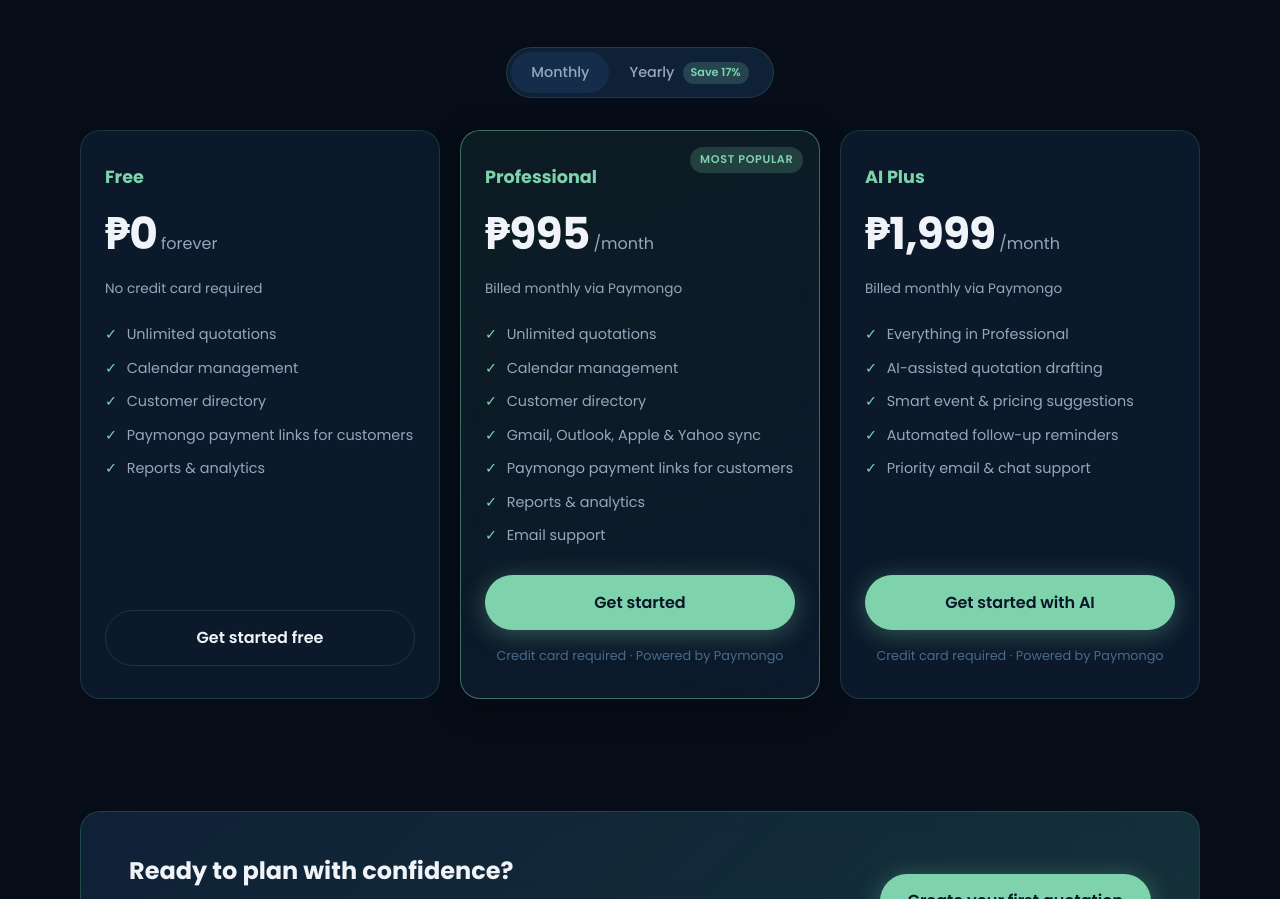
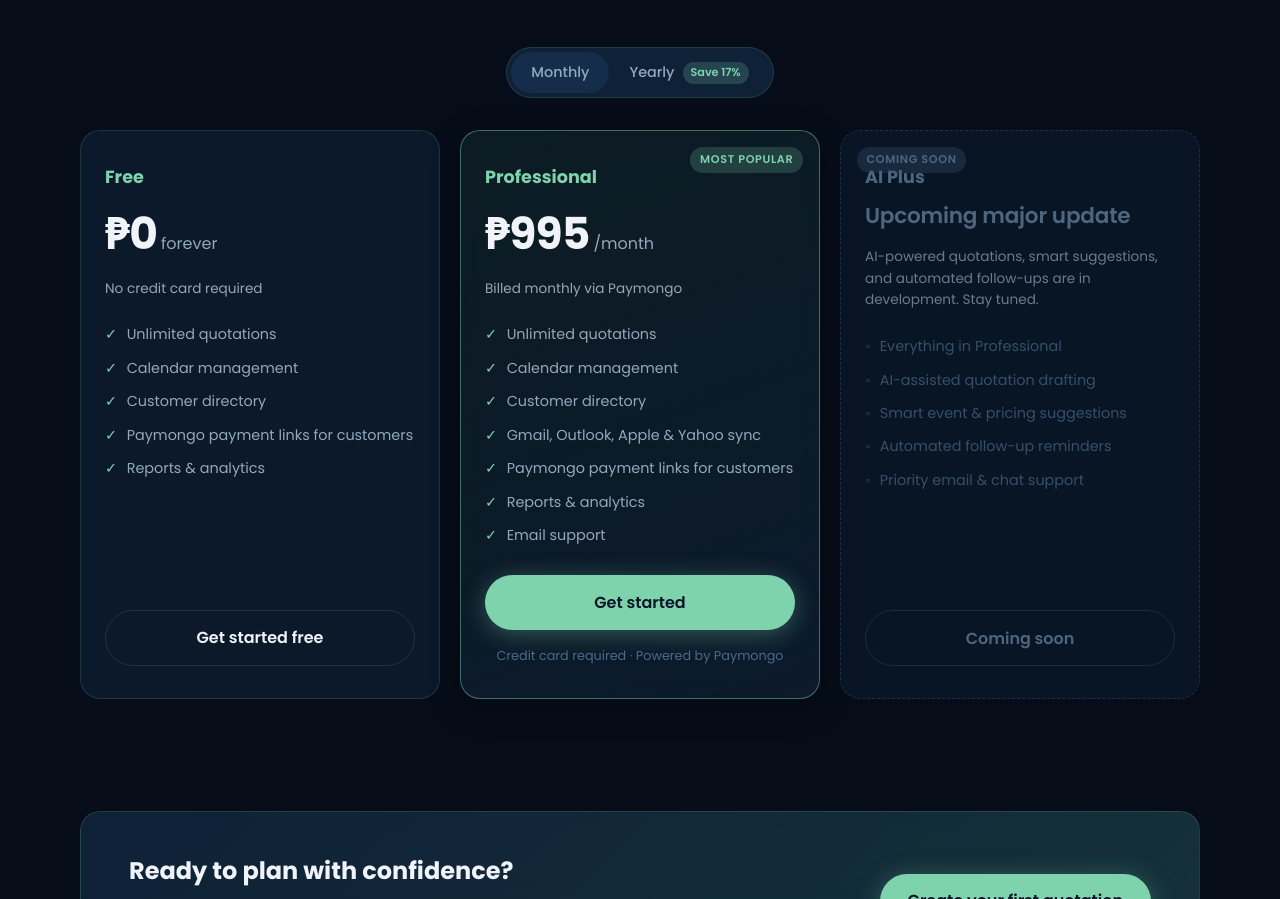
Before and after one commit to rpascual0812/planningwithyou-web, a React (Vite) app: page / in a window 1280 px wide. Shown: the part 3600-4499 px from the top of the page. Built offline with nearby package versions, Linux system fonts and the light colour scheme.

Commit message:
Disabled AI Plus

```diff
--- a/src/App.css
+++ b/src/App.css
@@ -567,6 +567,46 @@
   color: var(--mint-400);
 }
 
+.pricing__badge--soon {
+  left: 1rem;
+  right: auto;
+  background: rgba(74, 107, 138, 0.35);
+  color: var(--steel-400);
+}
+
+.pricing__card--coming-soon {
+  opacity: 0.72;
+  border-style: dashed;
+  border-color: rgba(74, 107, 138, 0.45);
+}
+
+.pricing__card--coming-soon .pricing__plan-name {
+  color: var(--steel-400);
+}
+
+.pricing__card--coming-soon .pricing__features li {
+  color: var(--steel-500);
+}
+
+.pricing__card--coming-soon .pricing__features li span:first-child {
+  color: var(--steel-500);
+}
+
+.pricing__coming-soon-lead {
+  font-size: 1.35rem;
+  font-weight: 600;
+  color: var(--steel-400);
+  margin: 0 0 0.75rem;
+  letter-spacing: -0.01em;
+}
+
+.pricing__card--coming-soon .pricing__cta:disabled {
+  opacity: 1;
+  cursor: not-allowed;
+  color: var(--steel-400);
+  border-color: rgba(74, 107, 138, 0.4);
+}
+
 .pricing__plan-name {
   margin: 0 0 0.5rem;
   font-size: 1.1rem;
--- a/src/components/Pricing.tsx
+++ b/src/components/Pricing.tsx
@@ -4,6 +4,7 @@ type PaidTier = {
   id: string
   name: string
   featured?: boolean
+  comingSoon?: boolean
   monthly: { price: string; note: string }
   yearly: { price: string; note: string }
   features: string[]
@@ -53,13 +54,14 @@ const paidTiers: PaidTier[] = [
   {
     id: 'ai-plus',
     name: 'AI Plus',
+    comingSoon: true,
     monthly: {
       price: '₱1,999',
-      note: 'Billed monthly via Paymongo',
+      note: 'Pricing announced at launch',
     },
     yearly: {
       price: '₱19,990',
-      note: 'Save 2 months — billed yearly',
+      note: 'Pricing announced at launch',
     },
     features: [
       'Everything in Professional',
@@ -68,7 +70,7 @@ const paidTiers: PaidTier[] = [
       'Automated follow-up reminders',
       'Priority email & chat support',
     ],
-    cta: 'Get started with AI',
+    cta: 'Coming soon',
   },
 ]
 
@@ -81,8 +83,8 @@ export function Pricing() {
         <span className="section-label">Pricing</span>
         <h2 className="section-title">Simple plans for growing planners</h2>
         <p className="section-subtitle">
-          Start free, then upgrade when you need more quotations, integrations,
-          and AI-powered workflows.
+          Start free, then upgrade when you need more quotations and
+          integrations. AI Plus — our next major update — is coming soon.
         </p>
 
         <div className="pricing__toggle" role="group" aria-label="Billing period">
@@ -128,15 +130,35 @@ export function Pricing() {
 
           {paidTiers.map((tier) => {
             const billing = yearly ? tier.yearly : tier.monthly
+            const isComingSoon = tier.comingSoon === true
+
             return (
               <article
                 key={tier.id}
-                className={`card pricing__card${tier.featured ? ' pricing__card--featured' : ''}`}
+                className={`card pricing__card${tier.featured ? ' pricing__card--featured' : ''}${isComingSoon ? ' pricing__card--coming-soon' : ''}`}
+                aria-disabled={isComingSoon || undefined}
               >
                 {tier.featured && (
                   <span className="pricing__badge">Most popular</span>
                 )}
+                {isComingSoon && (
+                  <span className="pricing__badge pricing__badge--soon">
+                    Coming soon
+                  </span>
+                )}
                 <h3 className="pricing__plan-name">{tier.name}</h3>
+                {isComingSoon ? (
+                  <>
+                    <p className="pricing__coming-soon-lead">
+                      Upcoming major update
+                    </p>
+                    <p className="pricing__note">
+                      AI-powered quotations, smart suggestions, and automated
+                      follow-ups are in development. Stay tuned.
+                    </p>
+                  </>
+                ) : (
+                  <>
                     <div className="pricing__price">
                       <span className="pricing__amount">{billing.price}</span>
                       <span className="pricing__period">
@@ -144,20 +166,35 @@ export function Pricing() {
                       </span>
                     </div>
                     <p className="pricing__note">{billing.note}</p>
+                  </>
+                )}
                 <ul className="pricing__features">
                   {tier.features.map((item) => (
                     <li key={item}>
-                      <span aria-hidden="true">✓</span>
+                      <span aria-hidden="true">{isComingSoon ? '◦' : '✓'}</span>
                       {item}
                     </li>
                   ))}
                 </ul>
+                {isComingSoon ? (
+                  <button
+                    type="button"
+                    className="btn btn-secondary btn-lg pricing__cta"
+                    disabled
+                    aria-label="AI Plus — coming soon, not yet available"
+                  >
+                    {tier.cta}
+                  </button>
+                ) : (
                   <a href="#" className="btn btn-primary btn-lg pricing__cta">
                     {tier.cta}
                   </a>
+                )}
+                {!isComingSoon && (
                   <p className="pricing__footer">
                     Credit card required · Powered by Paymongo
                   </p>
+                )}
               </article>
             )
           })}
```
Lines whose indentation alone changed are shown as unchanged.
